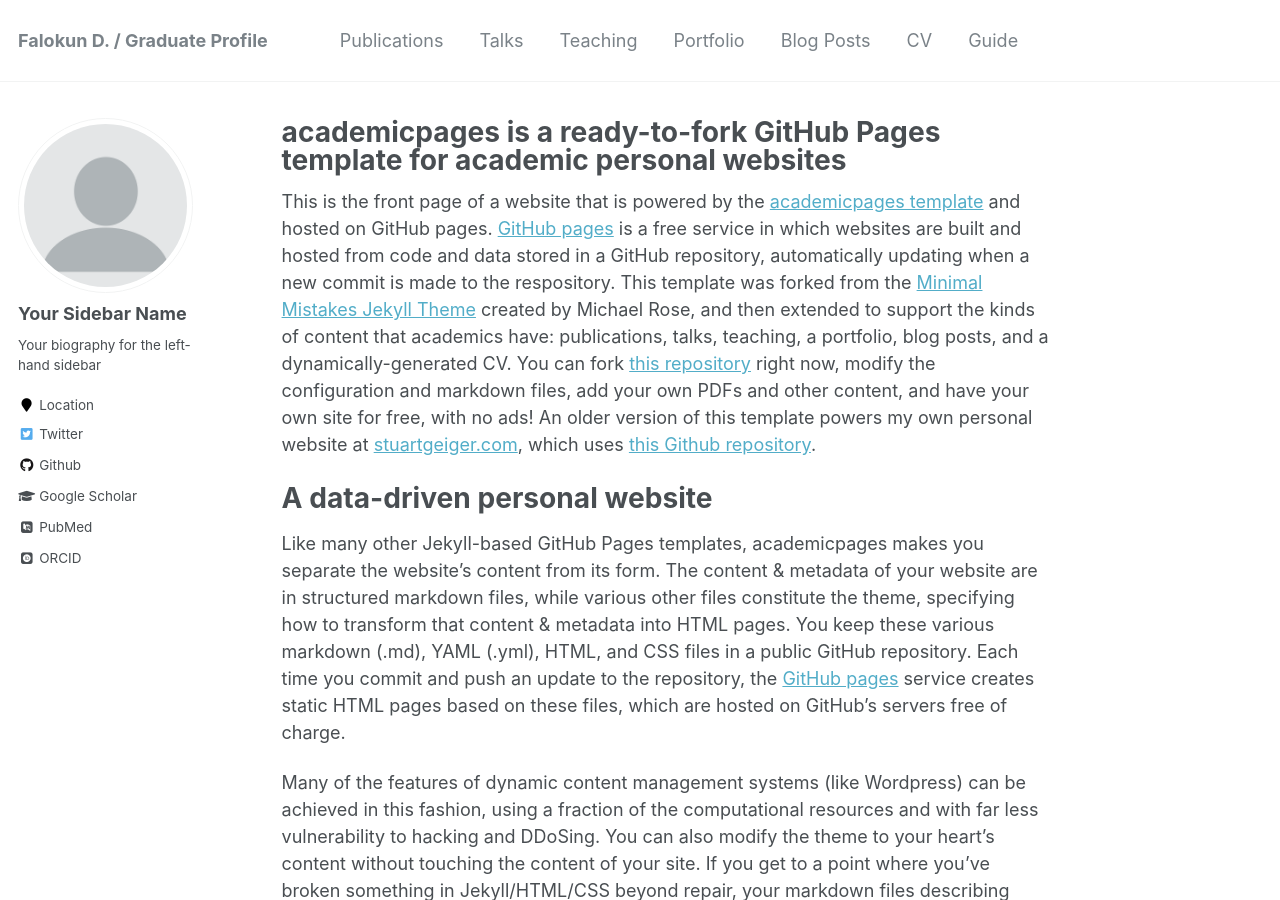
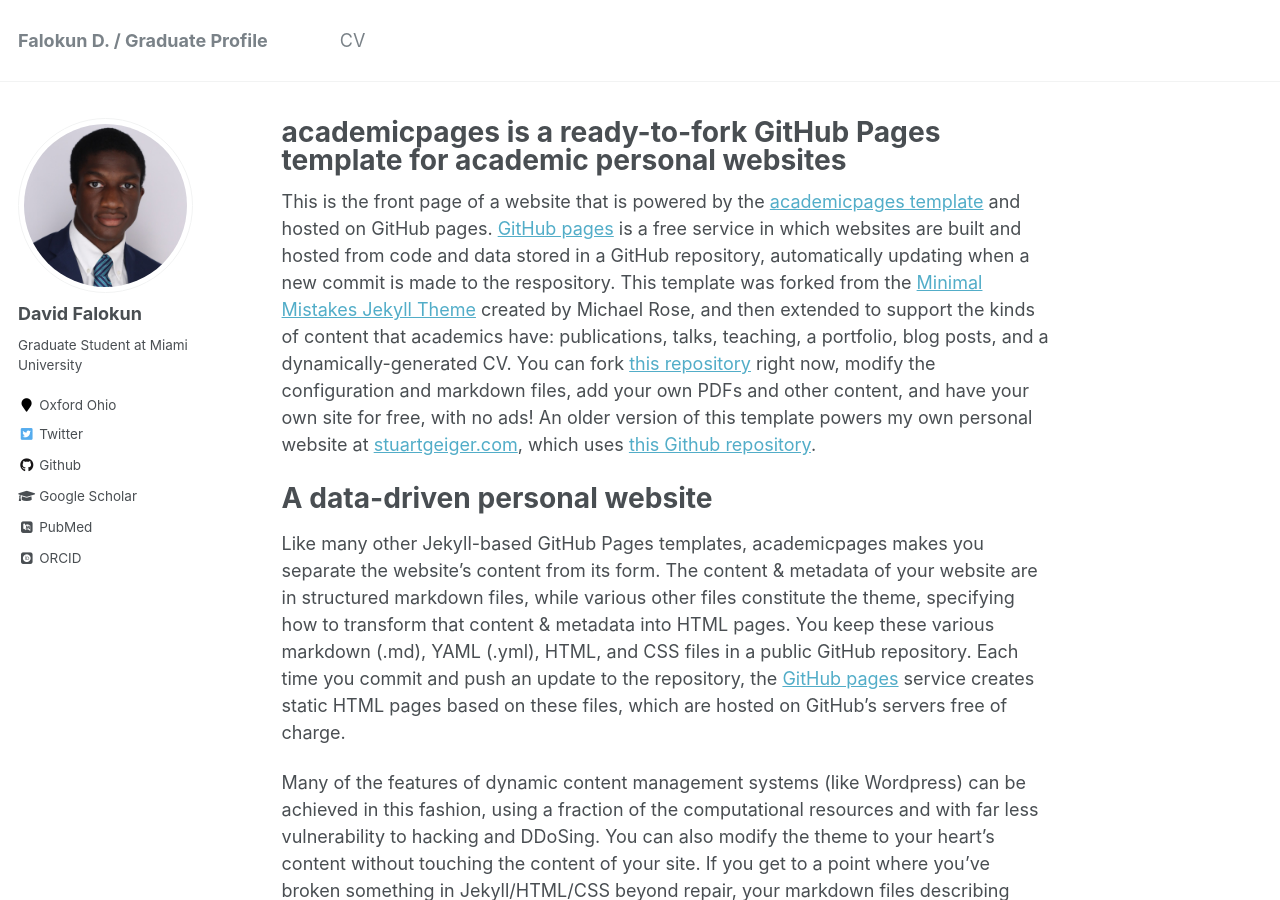
Before and after one commit to falokud3/falokud3.github.io, a Jekyll site: the page built from _pages/about.md, in a window 1280 px wide and 900 px high. Built offline with Jekyll 4.4.1, drawn with Linux system fonts in a browser that asks for light colours; some web fonts are replaced.

Commit message:
Resume and Profile

```diff
--- a/_config.yml
+++ b/_config.yml
@@ -10,7 +10,7 @@ locale                   : "en-US"
 title                    : "Falokun D. / Graduate Profile"
 title_separator          : "-"
 name                     : &name "David Falokun"
-description              : &description "personal description"
+description              : &description "Computer Science Graduate Student @ Miami University"
 url                      : https://falokud3.github.io # the base hostname & protocol for your site e.g. "https://mmistakes.github.io"
 baseurl                  : "" # the subpath of your site, e.g. "/blog"
 repository               : "falokud3/falokud3.github.io"
@@ -80,10 +80,10 @@ analytics:
 
 # Site Author
 author:
-  name             : "Your Sidebar Name"
-  avatar           : "profile.png"
-  bio              : "Your biography for the left-hand sidebar"
-  location         : "Location"
+  name             : "David Falokun"
+  avatar           : "profile.jpeg"
+  bio              : "Graduate Student at Miami University"
+  location         : "Oxford Ohio"
   employer         :
   pubmed           : "https://www.ncbi.nlm.nih.gov/pubmed/?term=john+snow"
   googlescholar    : "http://yourfullgooglescholarurl.com"
```
Also changed, not shown: README.md (deleted, +0 -31 lines), _data/navigation.yml (+1 -19 lines), images/profile.jpeg (added), 1 other file.
